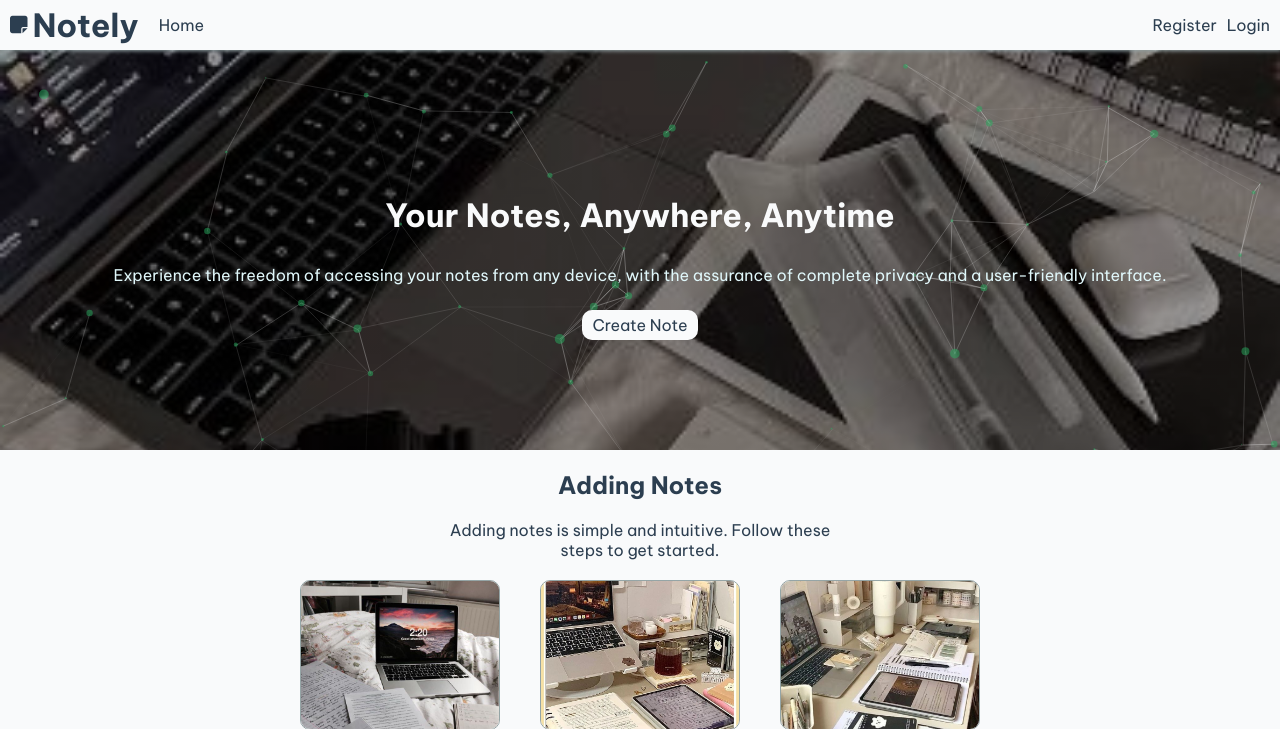
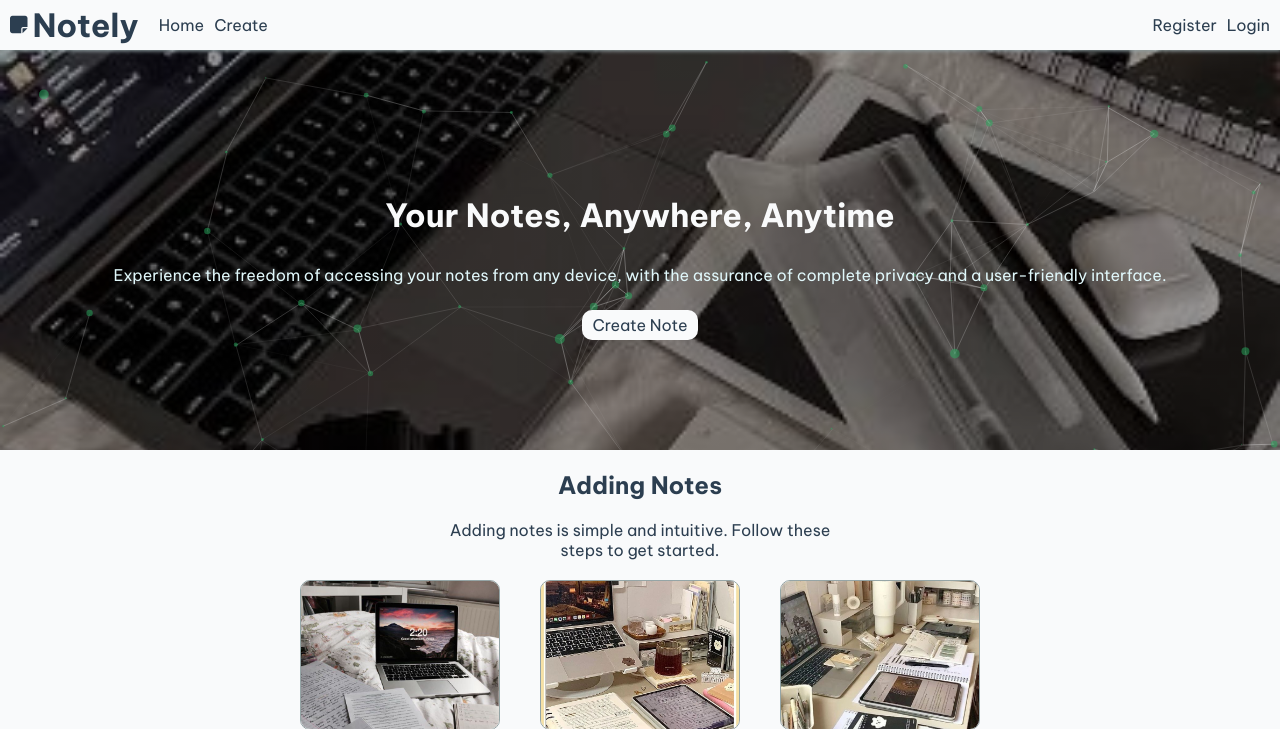
Before and after one commit to TheSawYanNaing/Notely, a Django app: page / in a window 1280 px wide. Shown: the top 729 px of the page. Run offline with Django 5.2, Linux system fonts and the light colour scheme; some libraries are stand-ins or nearby versions.

Commit message:
creating create route

```diff
--- a/notely/notes/templates/notes/layout.html
+++ b/notely/notes/templates/notes/layout.html
@@ -24,7 +24,8 @@
         <div class="menu-container">
             <nav class="navigation">
                 <ul>
-                    <li><a href="#">Home</a></li>
+                    <li><a href="{% url 'notes:index' %}">Home</a></li>
+                    <li><a href="{% url 'notes:create' %}">Create</a></li>
                 </ul>
             </nav>
 
--- a/notely/notes/urls.py
+++ b/notely/notes/urls.py
@@ -7,5 +7,6 @@ urlpatterns = [
     path("", views.index, name="index"),
     path("register", views.register, name="register"),
     path("login", views.login_view, name="login"),
-    path("logout", views.logout_view, name="logout")
+    path("logout", views.logout_view, name="logout"),
+    path("create", views.create, name="create")
 ]
--- a/notely/notes/views.py
+++ b/notely/notes/views.py
@@ -179,3 +179,7 @@ def login_view(request):
 def logout_view(request):
     logout(request)
     return HttpResponseRedirect(reverse("notes:register"))
+
+# For Creating note
+def create(request):
+    pass
```
Also changed, not shown: notely/db.sqlite3.
